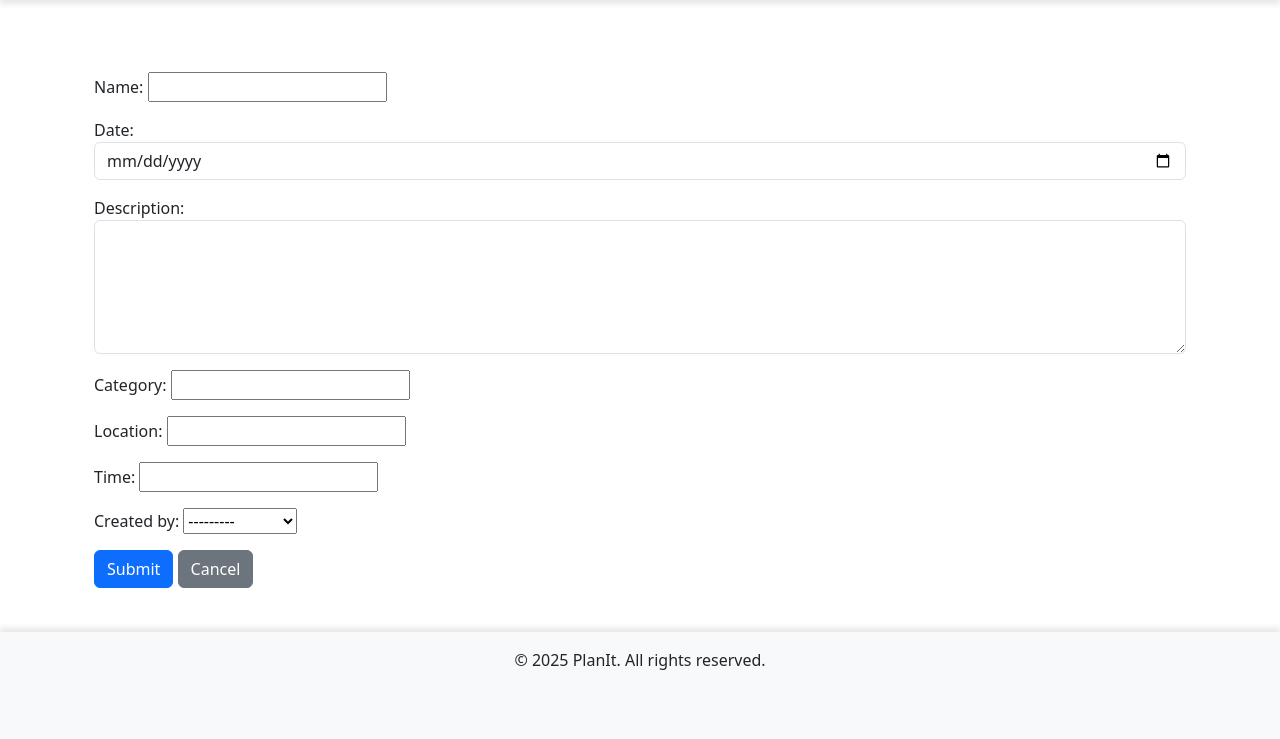
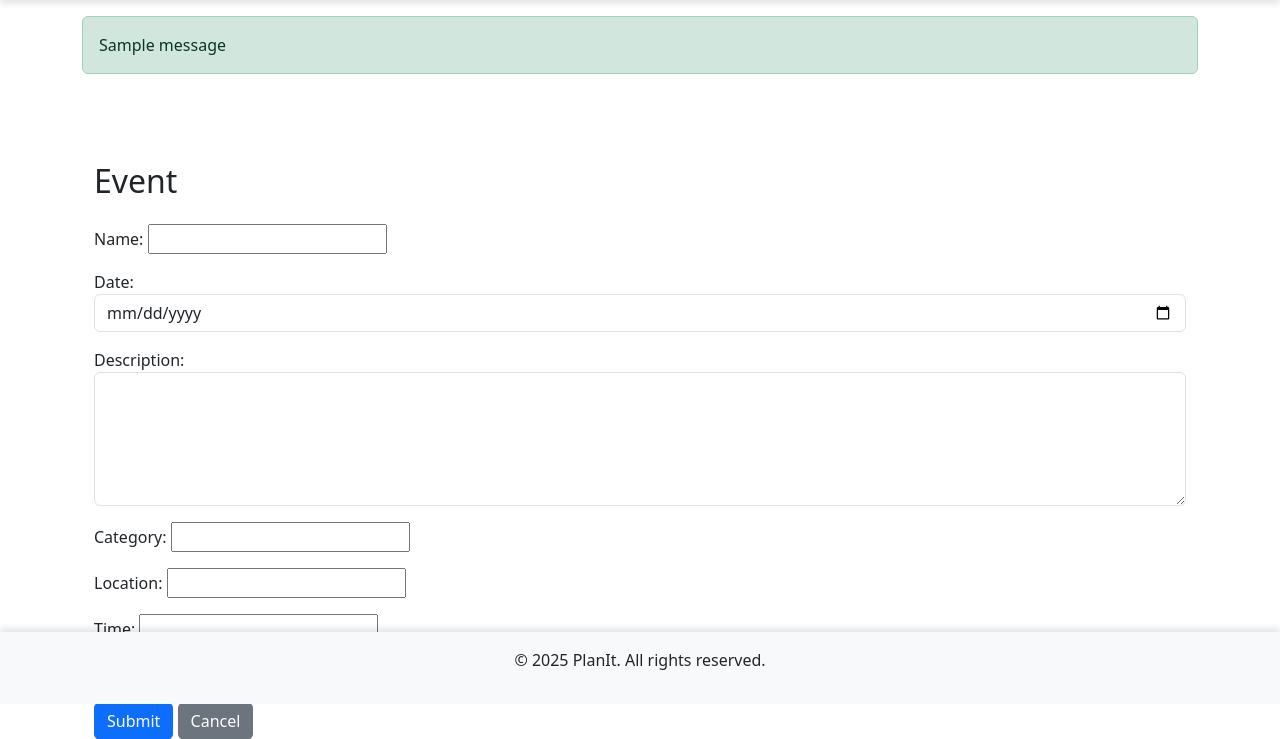
Before and after one commit to EktaMehra/PlanIt, a Django app: page /new/ in a window 1280 px wide. Shown: the part 96-835 px from the top of the page. Before the commit the page ends 766 px from the top, so only its background shows below. Run offline with Django 5.2, Linux system fonts and the light colour scheme; a user stored in the database is signed in; data comes from the database, SQL or seed files in the repository; tables that the repository leaves empty hold one stand-in row (values such as "Sample post"); one stand-in notice (Sample message) is shown.

Commit message:
add django message fromework to give user feedback

```diff
--- a/events/models.py
+++ b/events/models.py
@@ -15,6 +15,3 @@ class Event(models.Model):
 
     def __str__(self):
         return self.name
-
-# Log statement to confirm Event model loading
-print("Event model loaded successfully.")
--- a/events/templates/events/event_form.html
+++ b/events/templates/events/event_form.html
@@ -1,14 +1,13 @@
 {% extends "base.html" %}
-{% load static %}
 
 {% block content %}
 <div class="container mt-5">
-    <h2 class="mb-4">{{ title }}</h2>
+    <h2 class="mb-4">Event</h2>
     <form method="post" novalidate>
         {% csrf_token %}
         {{ form.as_p }}
         <button type="submit" class="btn btn-primary">Submit</button>
-        <a href="{% url 'event_list' %}" class="btn btn-secondary">Cancel</a>
+        <a href="{% url 'home' %}" class="btn btn-secondary">Cancel</a>
     </form>
 </div>
 {% endblock %}
--- a/events/views.py
+++ b/events/views.py
@@ -3,6 +3,7 @@ from .models import Event
 from .forms import EventForm
 from django.contrib.auth.decorators import login_required
 from django.db.models import Q  # For complex queries
+from django.contrib import messages
 
 # Create your views here.
 
@@ -37,6 +38,7 @@ def event_create(request):
             event = form.save(commit=False)
             event.created_by = request.user  # Ensure 'created_by' is a field in the Event model
             event.save()
+            messages.success(request, 'Event created successfully!')
             return redirect('event_list')  # Redirect to the list of events
     else:
         print("Rendering empty event form.")
--- a/templates/base.html
+++ b/templates/base.html
@@ -31,7 +31,15 @@
             </div>
         </nav>
     </header>
-
+    {% if messages %}
+        <div class="container mt-3">
+            {% for message in messages %}
+                <div class="alert alert-{{ message.tags }}" role="alert">
+                    {{ message }}
+                </div>
+            {% endfor %}
+        </div>
+    {% endif %}
     <main class="container mt-4">
         {% block content %}
         {% endblock %}
```
Also changed, not shown: event_manage/settings.py (+10 -0 lines).
